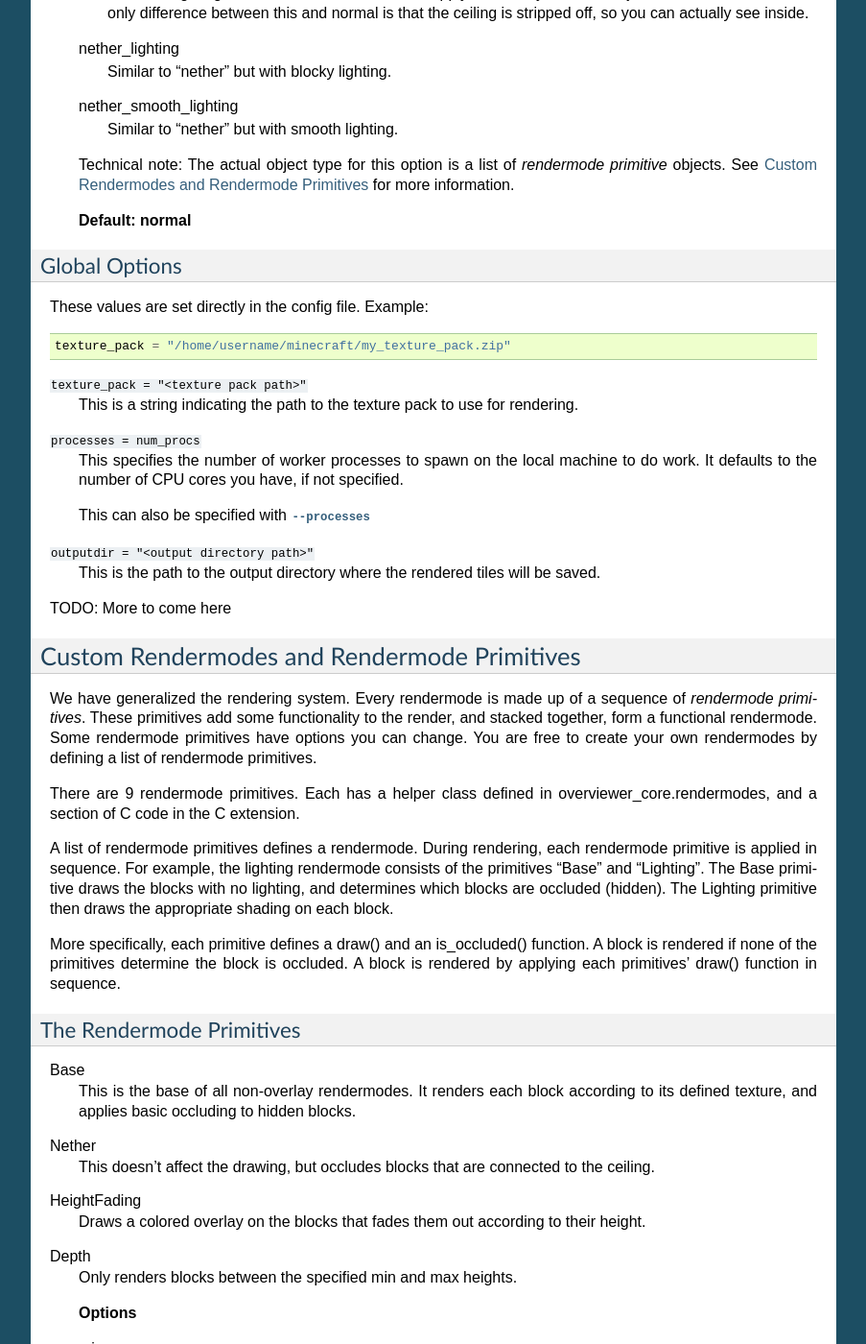
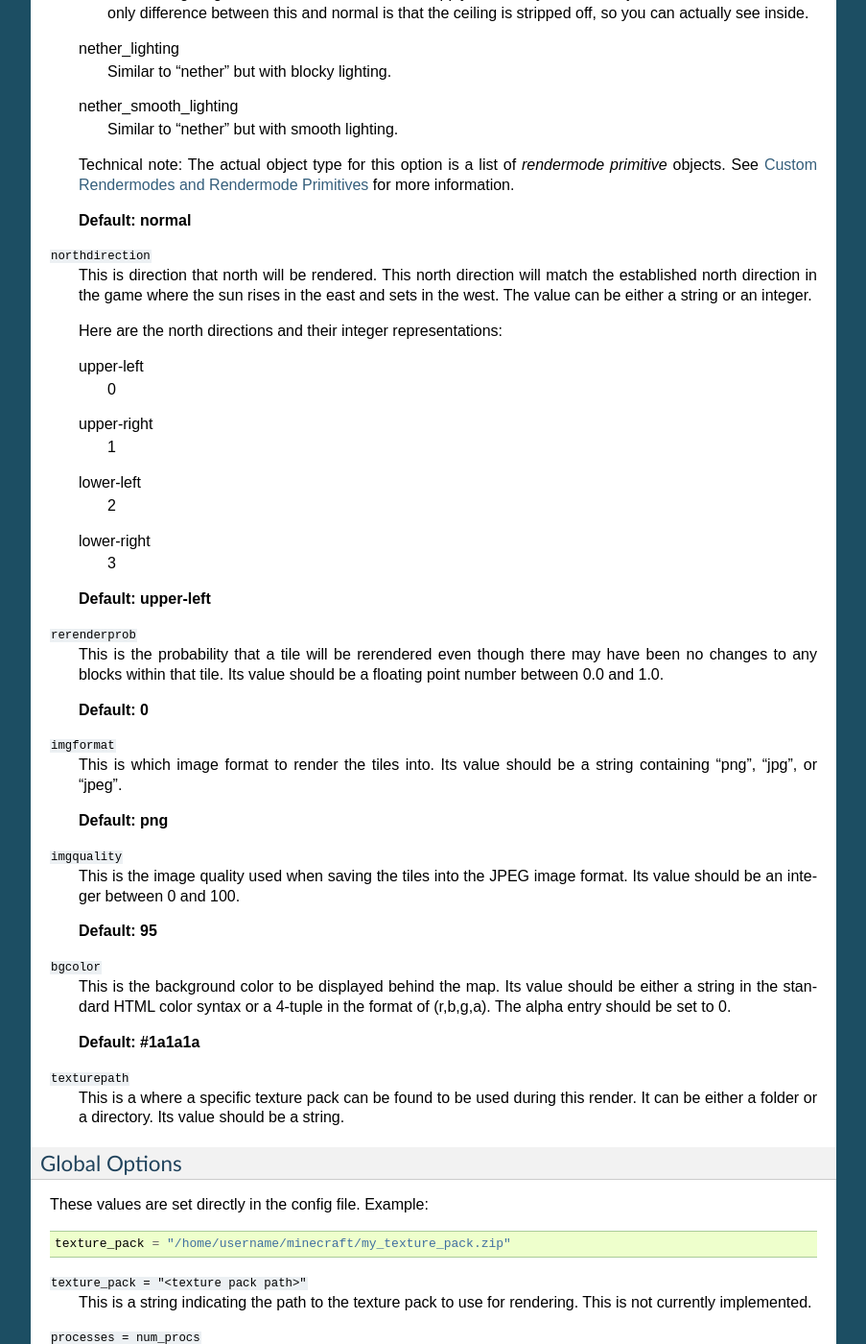
Before and after one commit to overviewer/Minecraft-Overviewer, a Sphinx documentation site: the page built from docs/config.rst, in a window 1280 px wide and 1400 px high, scrolled down 3309 px. Shown: the whole window at 96% size, without its empty margins (198-1101 px from the left). Built offline with Sphinx 7.4.7, drawn with Linux system fonts in a browser that asks for light colours.

Commit message:
Update documentation with a few more of the configuration options and removed stochasticrender options since it seems to have been replaced with rerenderprob.

```diff
--- a/docs/config.rst
+++ b/docs/config.rst
@@ -220,6 +220,57 @@ Render Dictonary Keys
 
     **Default: normal**
 
+``northdirection``
+    This is direction that north will be rendered. This north direction will
+    match the established north direction in the game where the sun rises in the
+    east and sets in the west. The value can be either a string or an integer.
+
+    Here are the north directions and their integer representations:
+
+    upper-left
+        0
+
+    upper-right
+        1
+
+    lower-left
+        2
+
+    lower-right
+        3
+
+    **Default: upper-left**
+
+``rerenderprob``
+    This is the probability that a tile will be rerendered even though there may
+    have been no changes to any blocks within that tile. Its value should be a
+    floating point number between 0.0 and 1.0.
+
+    **Default: 0**
+
+``imgformat``
+    This is which image format to render the tiles into. Its value should be a
+    string containing "png", "jpg", or "jpeg".
+
+    **Default: png**
+
+``imgquality``
+    This is the image quality used when saving the tiles into the JPEG image
+    format. Its value should be an integer between 0 and 100.
+
+    **Default: 95**
+
+``bgcolor``
+    This is the background color to be displayed behind the map. Its value
+    should be either a string in the standard HTML color syntax or a 4-tuple in
+    the format of (r,b,g,a). The alpha entry should be set to 0.
+
+    **Default: #1a1a1a**
+
+``texturepath``
+    This is a where a specific texture pack can be found to be used during this render.
+    It can be either a folder or a directory. Its value should be a string.
+
 Global Options
 --------------
 These values are set directly in the config file. Example::
@@ -230,7 +281,7 @@ These values are set directly in the config file. Example::
 
 ``texture_pack = "<texture pack path>"``
     This is a string indicating the path to the texture pack to use for
-    rendering.
+    rendering. This is not currently implemented.
 
 .. _processes:
 
```
Also changed, not shown: 1 other file.
